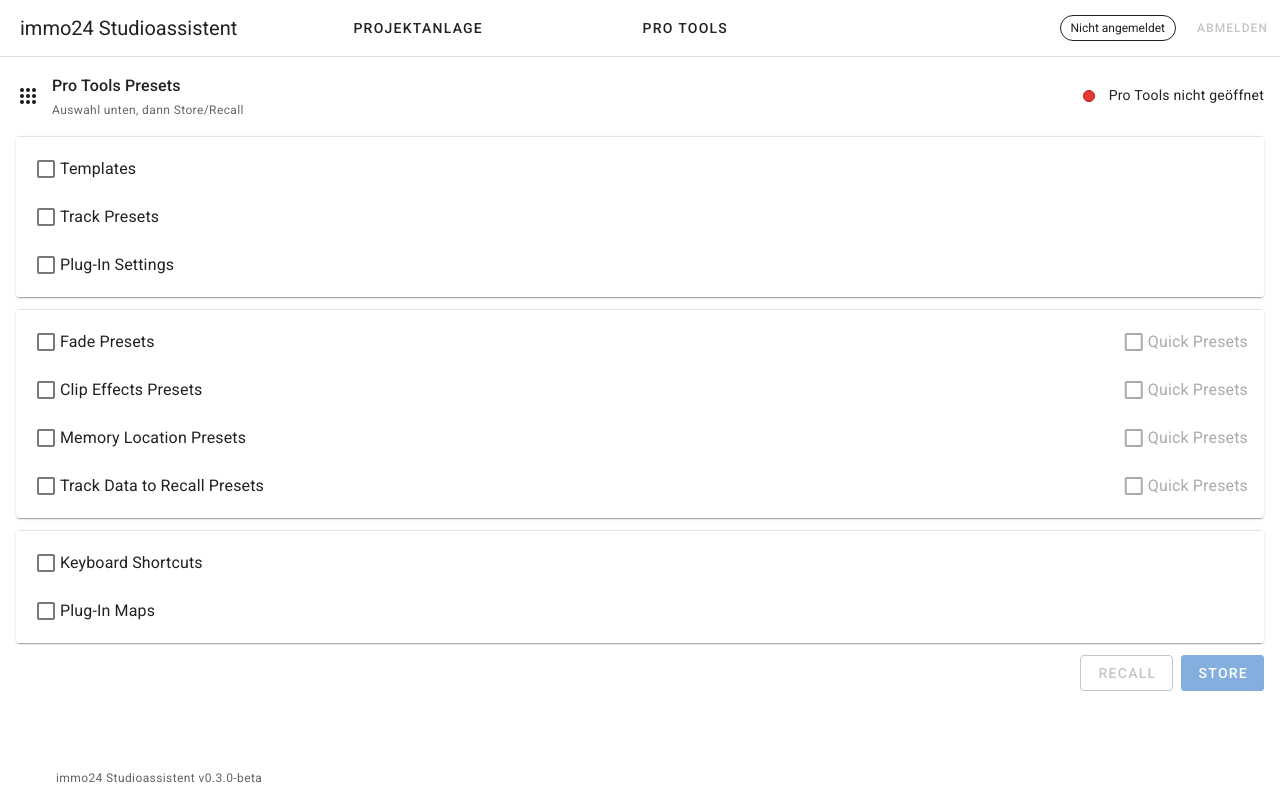
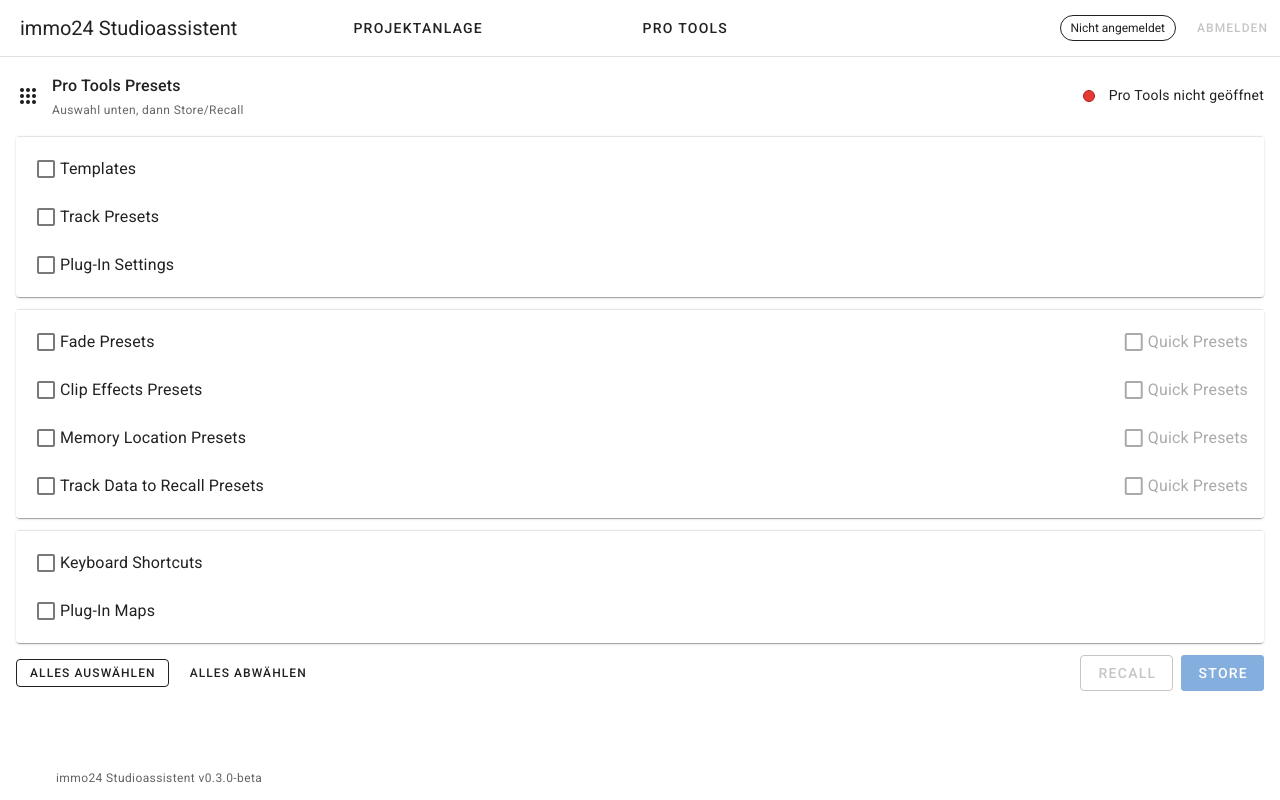
Before and after one commit to Robotron80/immo24-studioassistent, a Vue app in the folder immo24-ui/: page /#/protools in a window 1280 px wide. Built offline with nearby package versions, Linux system fonts and the light colour scheme; no server answers; a small style sheet from the web is missing.

Commit message:
PT-Modul: Alles anwählen/Abwählen Button

```diff
--- a/immo24-ui/src/pages/ProTools.vue
+++ b/immo24-ui/src/pages/ProTools.vue
@@ -62,9 +62,15 @@
     </v-card>
 
     <!-- Sticky Action-Bar -->
-    <div class="actions-sticky d-flex justify-end ga-2">
-      <v-btn variant="outlined" :disabled="!anySelected" @click="onRecallAll">Recall</v-btn>
-      <v-btn color="primary" :disabled="!anySelected" @click="onStoreAll">Store</v-btn>
+    <div class="actions-sticky d-flex justify-space-between align-center ga-2">
+      <div class="d-flex ga-2">
+        <v-btn size="small" variant="outlined" @click="selectAllPresets">Alles auswählen</v-btn>
+        <v-btn size="small" variant="text" @click="deselectAllPresets">Alles abwählen</v-btn>
+      </div>
+      <div class="d-flex ga-2">
+        <v-btn variant="outlined" :disabled="!anySelected" @click="onRecallAll">Recall</v-btn>
+        <v-btn color="primary" :disabled="!anySelected" @click="onStoreAll">Store</v-btn>
+      </div>
     </div>
 
     <v-snackbar v-model="snack.open" timeout="2000">{{ snack.text }}</v-snackbar>
@@ -183,6 +189,19 @@
   confirm.cb?.(val)
 }
 
+function selectAllPresets() {
+  cat1.forEach(i => i.selected = true)
+  cat2.forEach(i => i.selected = true)
+  cat3.forEach(i => i.selected = true)
+  // Quick Presets NICHT automatisch aktivieren!
+  cat2.forEach(i => i.quick = false)
+}
+function deselectAllPresets() {
+  cat1.forEach(i => i.selected = false)
+  cat2.forEach(i => { i.selected = false; i.quick = false })
+  cat3.forEach(i => i.selected = false)
+}
+
 onMounted(() => {
   pollTimer = setInterval(async () => {
     try {
```
